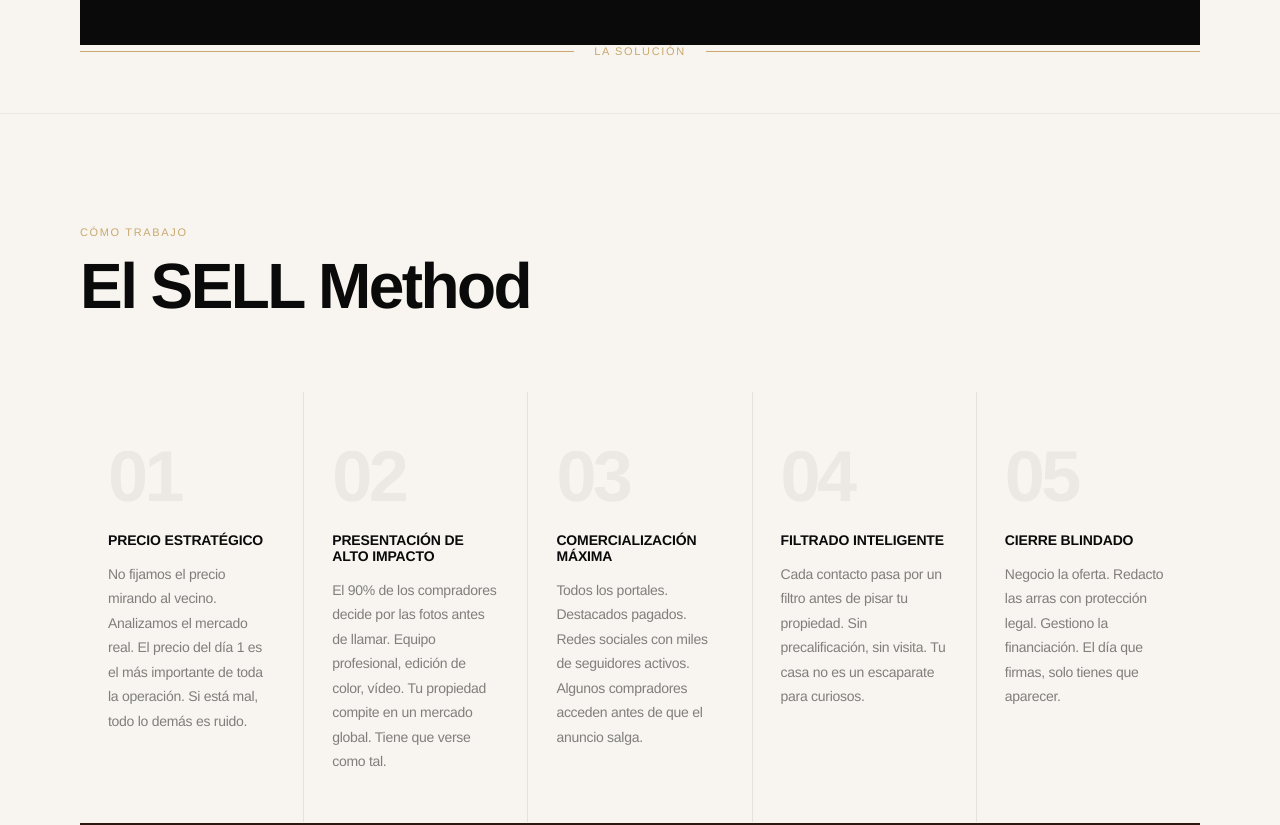
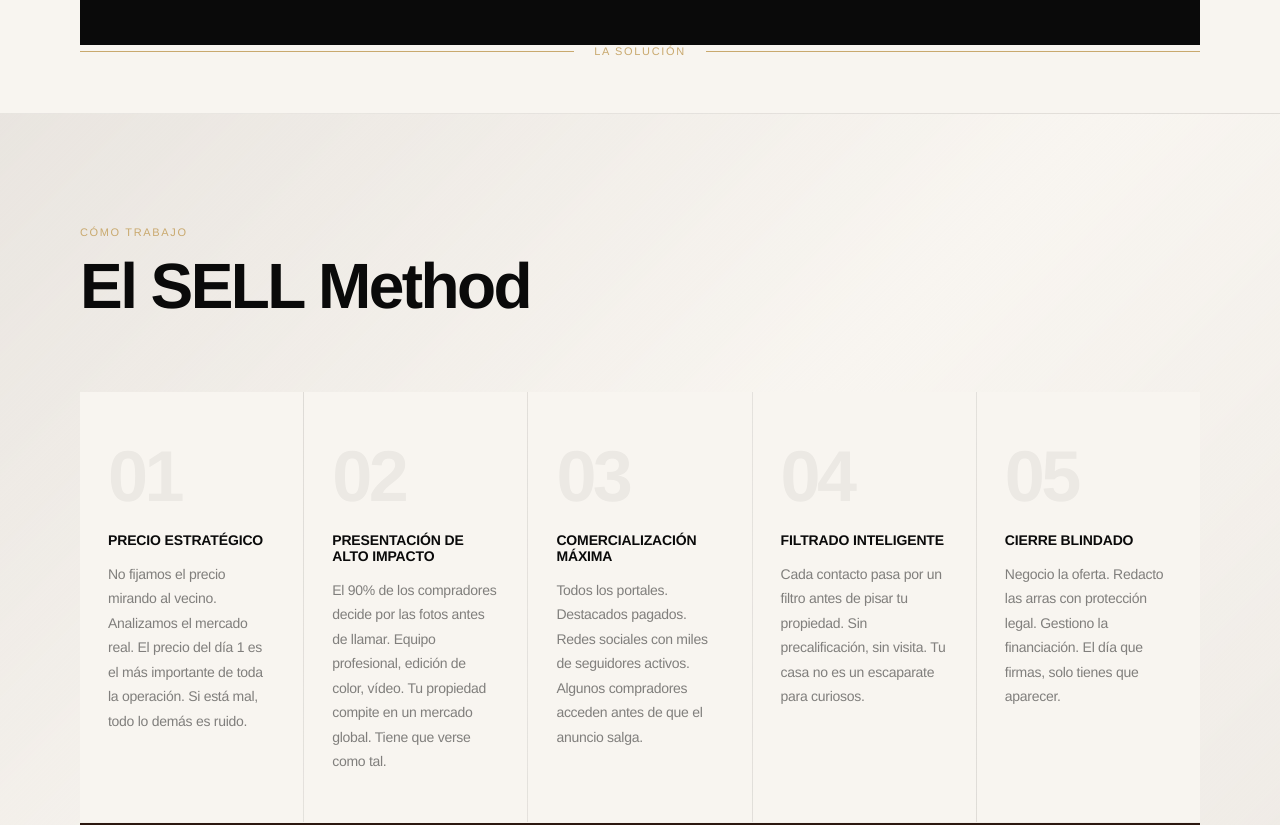
Before and after one commit to diegosanchezrealestate/diego-dashboard, a website: page landing.html in a window 1280 px wide. Shown: the part 2136-2961 px from the top of the page. Drawn offline with Linux system fonts and the light colour scheme; a web font is replaced by a local one.

Commit message:
Add subtle chocolate brown gradient to SELL Method section background

```diff
--- a/landing.html
+++ b/landing.html
@@ -533,7 +533,7 @@
        SELL METHOD
     ───────────────────────────────────────── */
     .method-section {
-      background: var(--white);
+      background: linear-gradient(135deg, rgba(44,24,16,0.07) 0%, rgba(248,245,240,1) 50%, rgba(44,24,16,0.05) 100%);
       padding: 112px 0;
       border-top: 1px solid rgba(10,10,10,0.06);
     }
```
